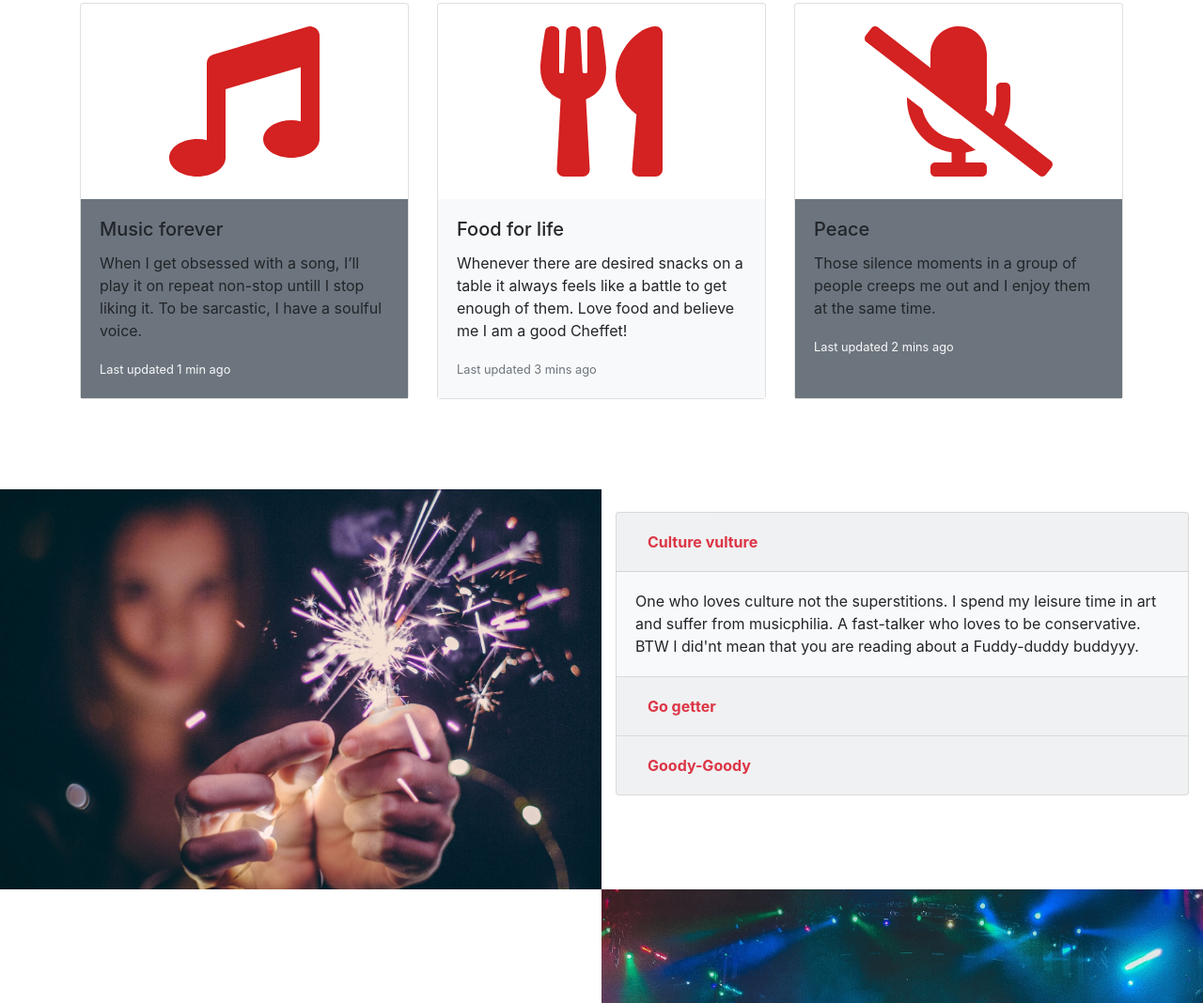
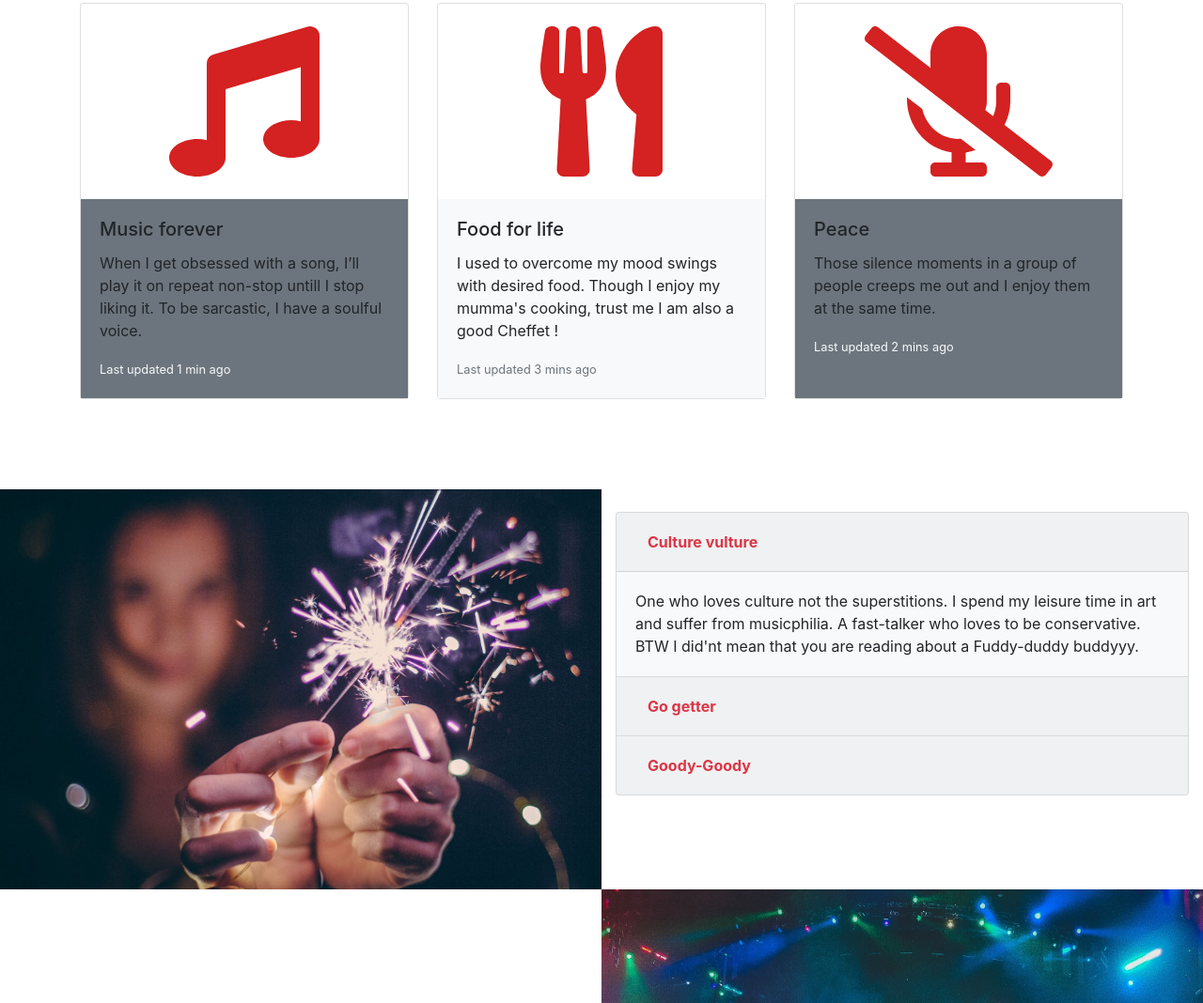
Before and after one commit to dhivya910/Fellowbeing, a plain HTML site: page index.html in a window 1280 px wide. Shown: the part 1382-2450 px from the top of the page at 94% size. Drawn offline with nearby package versions, Linux system fonts and the light colour scheme.

Commit message:
Update index.html

```diff
--- a/index.html
+++ b/index.html
@@ -186,7 +186,7 @@
             <div class="card-body bg-light">
               <h5 class="card-title">Food for life</h5>
               <p class="card-text">
-                Whenever there are desired snacks on a table it always feels like a battle to get enough of them. Love food and believe me I am a good Cheffet!
+                I used to overcome my mood swings with desired food. Though I enjoy my mumma's cooking, trust me I am also a good Cheffet !
               </p>
               <p class="card-text">
                 <small class="text-muted">Last updated 3 mins ago</small>
```
